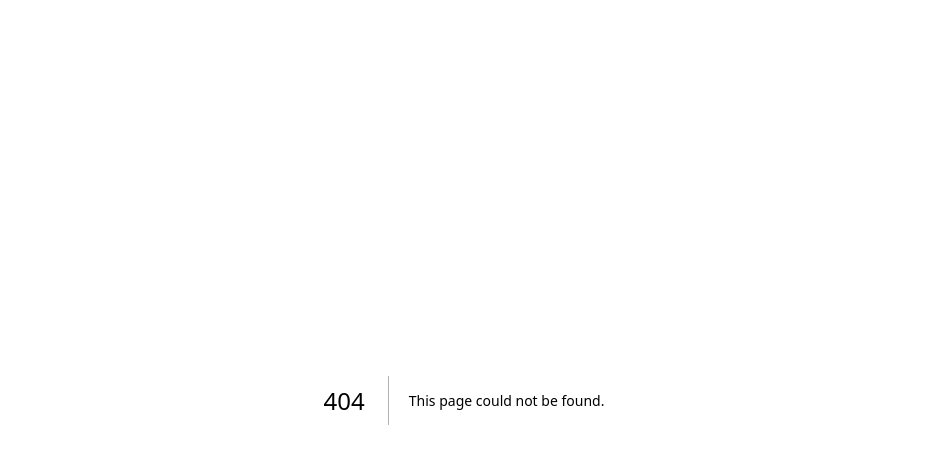
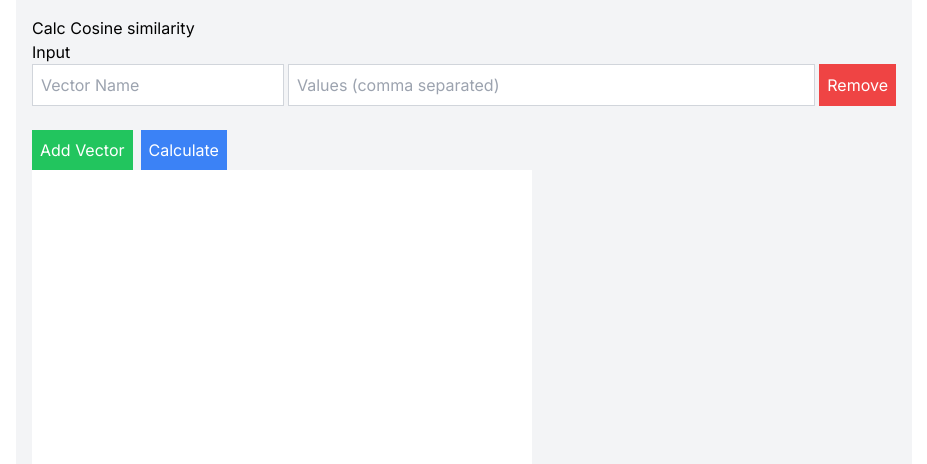
Before and after one commit to remi-h/threejs, a Next.js app: page /logic in a window 1280 px wide. Before the commit this address had no page. Shown: the top 464 px of the page, without its empty margins (176-1103 px from the left). Built offline with nearby package versions, Linux system fonts and the light colour scheme.

Commit message:
cos similarity calc

```diff
--- a/Components/InstagramEmbed.tsx
+++ b/Components/InstagramEmbed.tsx
@@ -35,3 +35,5 @@ const igUrls = [
     'https://www.instagram.com/p/CnvMo0NBPRV/',
     'https://www.instagram.com/p/C1HpbugCZGu/'
 ];
+
+export default InstagramEmbed;
--- /dev/null
+++ b/Components/SimpleLink.tsx
@@ -0,0 +1,15 @@
+import Link from "next/link";
+
+type LinkProps = {
+    url: string;
+    name: string;
+};
+const SimpleLink = ({ url, name }: LinkProps) => {
+    return (
+        <Link href={url}>
+            <div className="px-3 py-1 border border-black inline hover:bg-black hover:text-white duration-300">{name}</div>
+        </Link>
+    );
+}
+
+export default SimpleLink;
--- /dev/null
+++ b/app/logic/page.tsx
@@ -0,0 +1,140 @@
+'use client';
+
+import React, { useState } from 'react';
+
+type Vector = {
+  name: string;
+  values: string;
+};
+
+const parseVectors = (vectors: Vector[]) => {
+  return vectors.map(vector => ({
+    name: vector.name,
+    values: vector.values.split(',').map(Number)
+  }));
+};
+
+const magnitude = (vector: number[]) => {
+  return Math.sqrt(vector.reduce((sum, val) => sum + val * val, 0));
+};
+
+const handleCalculate = (vectors: Vector[]) => {
+  const parsedVectors = parseVectors(vectors);
+  plotPolarChart(parsedVectors);
+};
+
+const plotPolarChart = (vectors: { name: string; values: number[] }[]) => {
+  const canvas = document.getElementById('polarChart') as HTMLCanvasElement;
+  const ctx = canvas.getContext('2d');
+  const centerX = canvas.width / 2;
+  const centerY = canvas.height / 2;
+  const maxRadius = Math.min(centerX, centerY) - 30;
+
+  if (!ctx) return;
+
+  ctx.clearRect(0, 0, canvas.width, canvas.height);
+
+  // Plot the center vector (first input)
+  const centerVector = vectors[0];
+  const centerMagnitude = Math.sqrt(centerVector.values.reduce((sum, val) => sum + val * val, 0));
+  const centerRadius = (centerMagnitude / Math.max(...vectors.map(v => Math.sqrt(v.values.reduce((sum, val) => sum + val * val, 0))))) * maxRadius;
+
+  ctx.beginPath();
+  ctx.arc(centerX, centerY, 5, 0, 2 * Math.PI);
+  ctx.fillStyle = 'red'; // Color for the center vector
+  ctx.fill();
+  ctx.closePath();
+
+  // name
+  ctx.font = '12px Arial';
+  ctx.fillStyle = 'black';
+  ctx.fillText(centerVector.name, centerX + 10, centerY);
+
+  // Plot the rest of the vectors
+  vectors.slice(1).forEach((vector, index) => {
+    const angle = index * (2 * Math.PI / (vectors.length - 1));
+    const magnitude = Math.sqrt(vector.values.reduce((sum, val) => sum + val * val, 0));
+    const radius = (magnitude / Math.max(...vectors.map(v => Math.sqrt(v.values.reduce((sum, val) => sum + val * val, 0))))) * maxRadius;
+
+    const x = centerX + radius * Math.cos(angle);
+    const y = centerY + radius * Math.sin(angle);
+
+    ctx.beginPath();
+    ctx.arc(x, y, 5, 0, 2 * Math.PI);
+    ctx.fillStyle = `hsl(${index * (360 / (vectors.length - 1))}, 100%, 50%)`;
+    ctx.fill();
+    ctx.closePath();
+
+    ctx.beginPath();
+    ctx.arc(centerX, centerY, radius, 0, 2 * Math.PI);
+    ctx.strokeStyle = '#e8e8e8';
+    ctx.stroke();
+    ctx.closePath();
+
+    // Plot the name of the vector
+    ctx.font = '12px Arial';
+    ctx.fillStyle = 'black';
+    ctx.fillText(vector.name, x + 10, y);
+  });
+
+};
+
+export default function Logic() {
+  const [vectors, setVectors] = useState<Vector[]>([{ name: '', values: '' }]);
+
+  const handleAddVector = () => {
+    setVectors([...vectors, { name: '', values: '' }]);
+  };
+
+  const handleRemoveVector = (index: number) => {
+    const newVectors = vectors.slice();
+    newVectors.splice(index, 1);
+    setVectors(newVectors);
+  };
+
+  const handleVectorChange = (index: number, field: 'name' | 'values', value: string) => {
+    const newVectors = vectors.slice();
+    newVectors[index][field] = value;
+    setVectors(newVectors);
+  };
+
+  return (
+    <main>
+      <div className="m-auto max-w-4xl bg-gray-100 p-4">
+        <h1>Calc Cosine similarity</h1>
+        <h2>Input</h2>
+        {vectors.map((vector, index) => (
+          <div key={index} className="mb-2 flex gap-1">
+            <input
+              type="text"
+              value={vector.name}
+              onChange={(e) => handleVectorChange(index, 'name', e.target.value)}
+              placeholder="Vector Name"
+              className="p-2 border border-gray-300"
+            />
+            <input
+              type="text"
+              value={vector.values}
+              onChange={(e) => handleVectorChange(index, 'values', e.target.value)}
+              placeholder="Values (comma separated)"
+              className="p-2 border border-gray-300 w-full"
+            />
+            <button
+              onClick={() => handleRemoveVector(index)}
+              className="p-2 bg-red-500 text-white"
+            >
+              Remove
+            </button>
+          </div>
+        ))}
+        <button onClick={handleAddVector} className="mt-4 p-2 bg-green-500 text-white">
+          Add Vector
+        </button>
+        <button onClick={() => handleCalculate(vectors)} className="mt-4 ml-2 p-2 bg-blue-500 text-white">
+          Calculate
+        </button>
+        <canvas id="polarChart" width="500" height="500" className='bg-white'></canvas>
+      </div>
+    </main>
+  );
+}
--- a/app/page.tsx
+++ b/app/page.tsx
@@ -1,10 +1,16 @@
-import Image from "next/image";
 import ThreeScene from "../Components/ThreeScene";
+import SimpleLink from "../Components/SimpleLink";
 
 export default function Home() {
   return (
     <main>
       <ThreeScene />
+      <div className="absolute top-0 left-0">
+        <div className="m-4 flex flex-col gap-2">
+          <SimpleLink url="/galaxy" name="/galaxy" />
+          <SimpleLink url="/logic" name="/logic" />
+        </div>
+      </div>
     </main>
   );
 }
```
